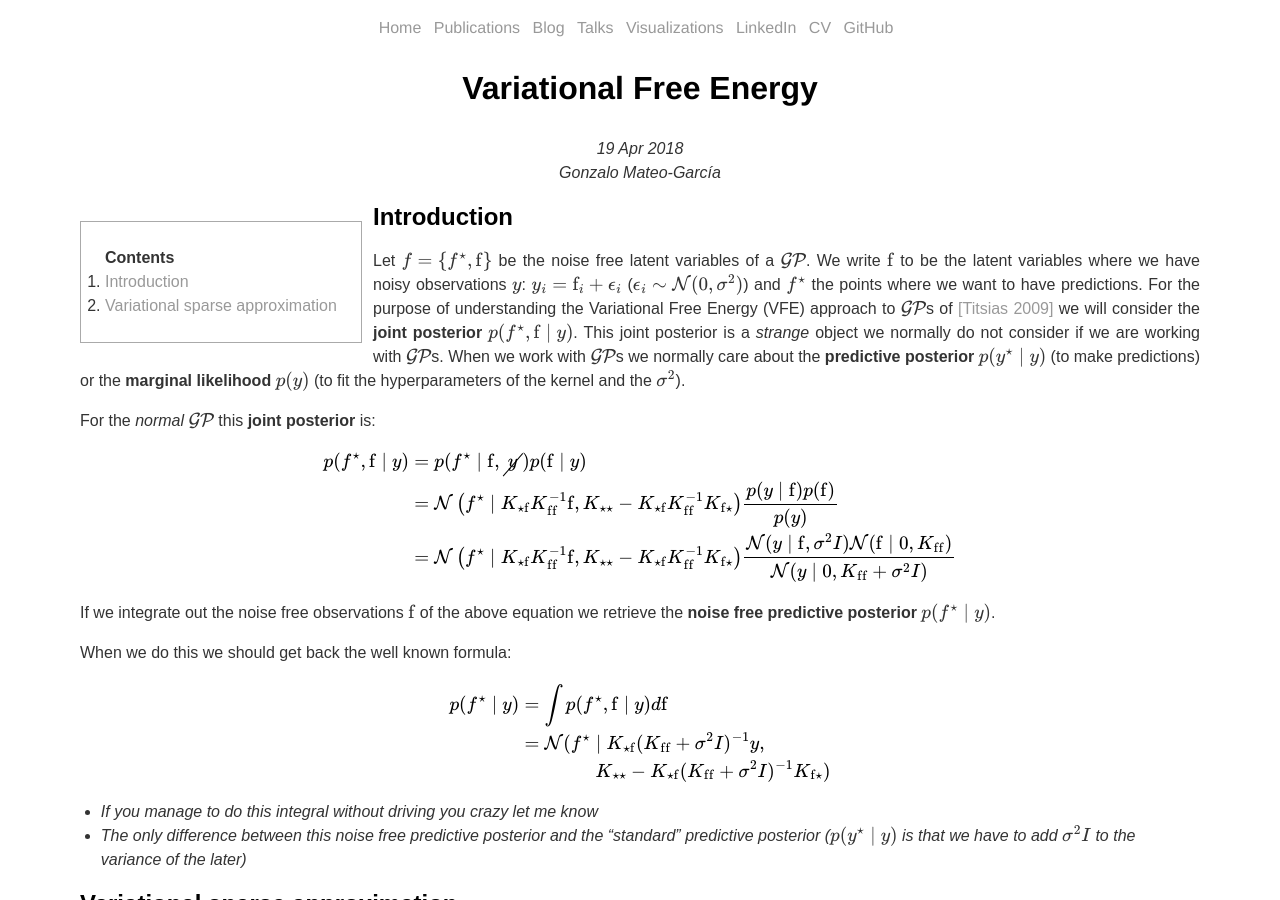
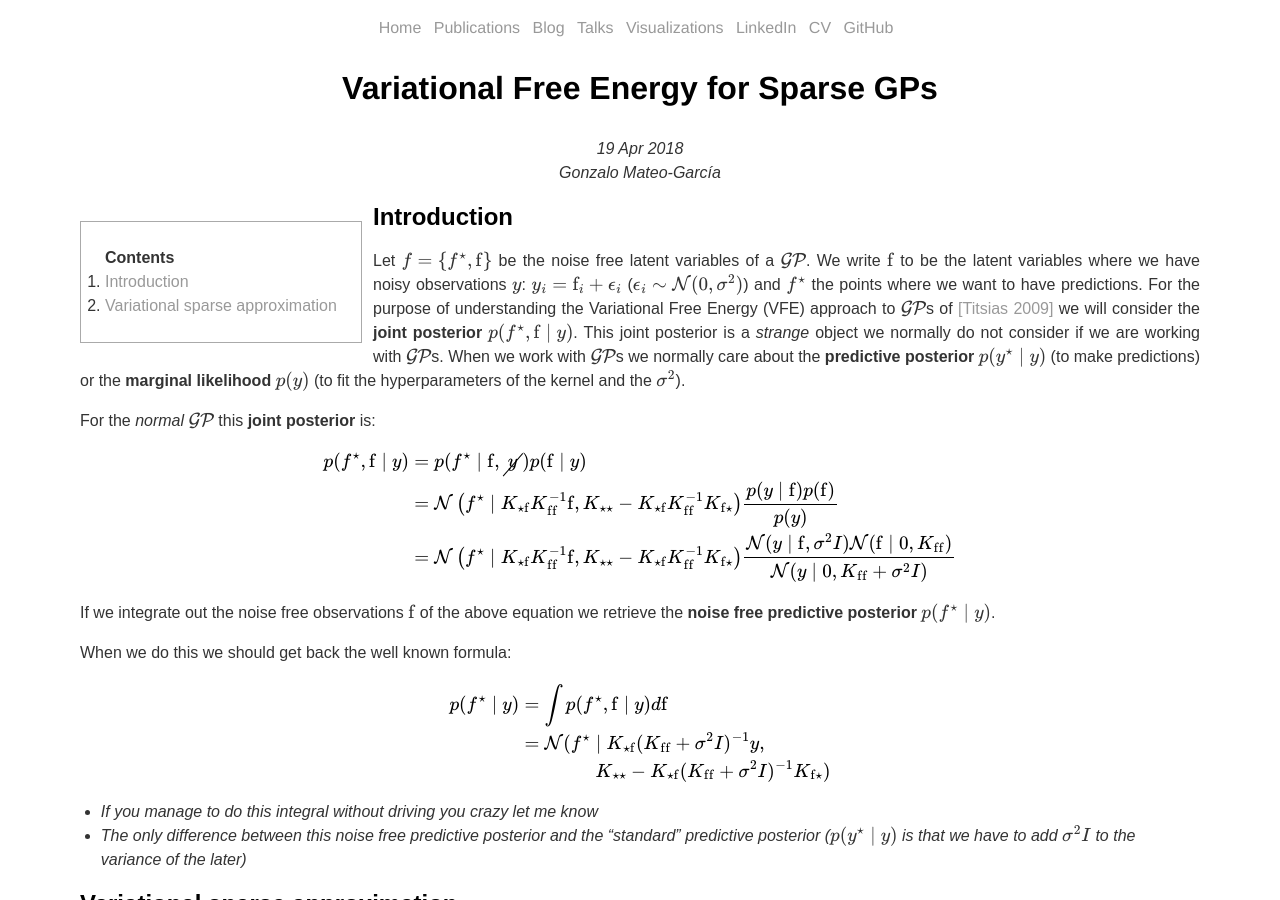
Before and after one commit to Haiiah/gonzmg88.github.io, a Jekyll site: the page built from _posts/2018-04-19-VariationalFreeEnergy.md, in a window 1280 px wide and 900 px high. Built offline with Jekyll 4.4.1, drawn with Linux system fonts in a browser that asks for light colours; formulas are drawn with MathJax 3.

Commit message:
Changed title

```diff
--- a/_posts/2018-04-19-VariationalFreeEnergy.md
+++ b/_posts/2018-04-19-VariationalFreeEnergy.md
@@ -1,6 +1,6 @@
 ---
 layout: post
-title: Variational Free Energy
+title: Variational Free Energy for Sparse GPs
 date: 2018-04-19
 author: Gonzalo Mateo-García
 ---
```
